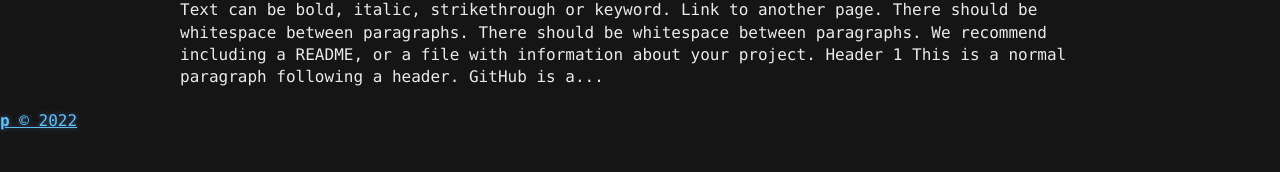
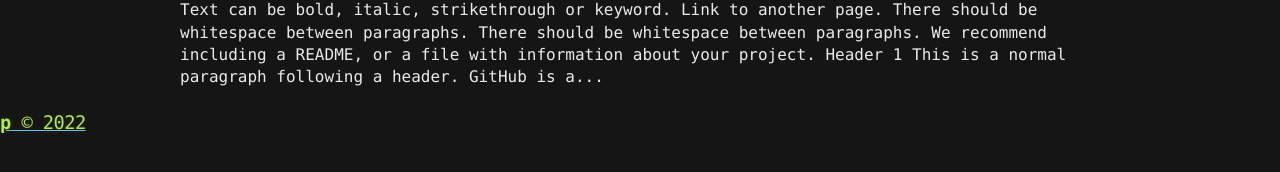
Before and after one commit to wpwupingwp/blog, a Jekyll site: the page built from index.html, in a window 1280 px wide. Shown: the part 549-721 px from the top of the page. Built offline with Jekyll 4.4.1, drawn with Linux system fonts in a browser that asks for light colours; the list of posts is cut into pages by our own code.

Commit message:
try to use h3

```diff
--- a/_includes/footer.html
+++ b/_includes/footer.html
@@ -1,11 +1,11 @@
 <footer>
 <div>
   <a href="https://creativecommons.org/licenses/by-nc/3.0/deed.en_US">
-    <span>
+    <h3>
         <b>{{ site.owner}}</b>
-    </span>
-    {% capture currentyear %}{{ 'now' | date: "%Y" }}{% endcapture %}
-    <span>© {{ currentyear }}</span>
+        {% capture currentyear %}{{ 'now' | date: "%Y" }}{% endcapture %}
+        © {{ currentyear }}
+    </h3>
   </a>
 </div>
 </footer>
```
